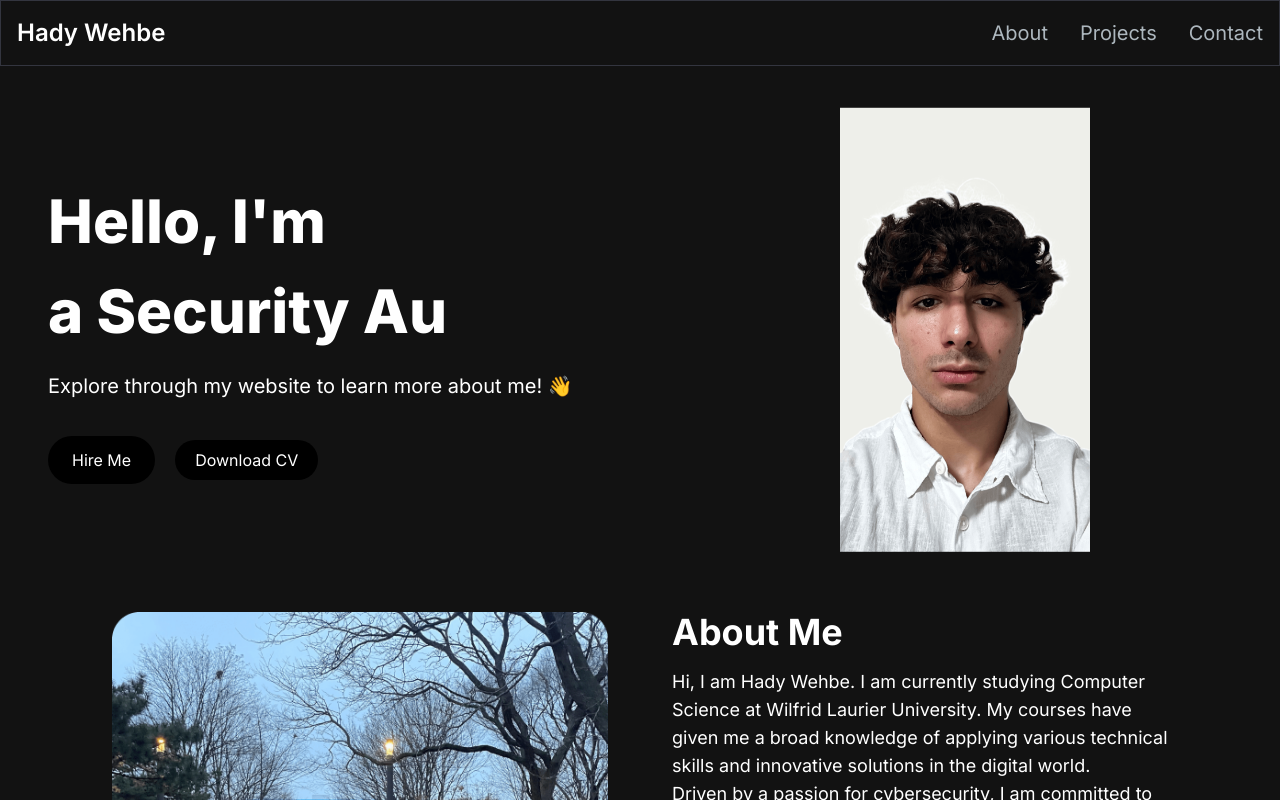
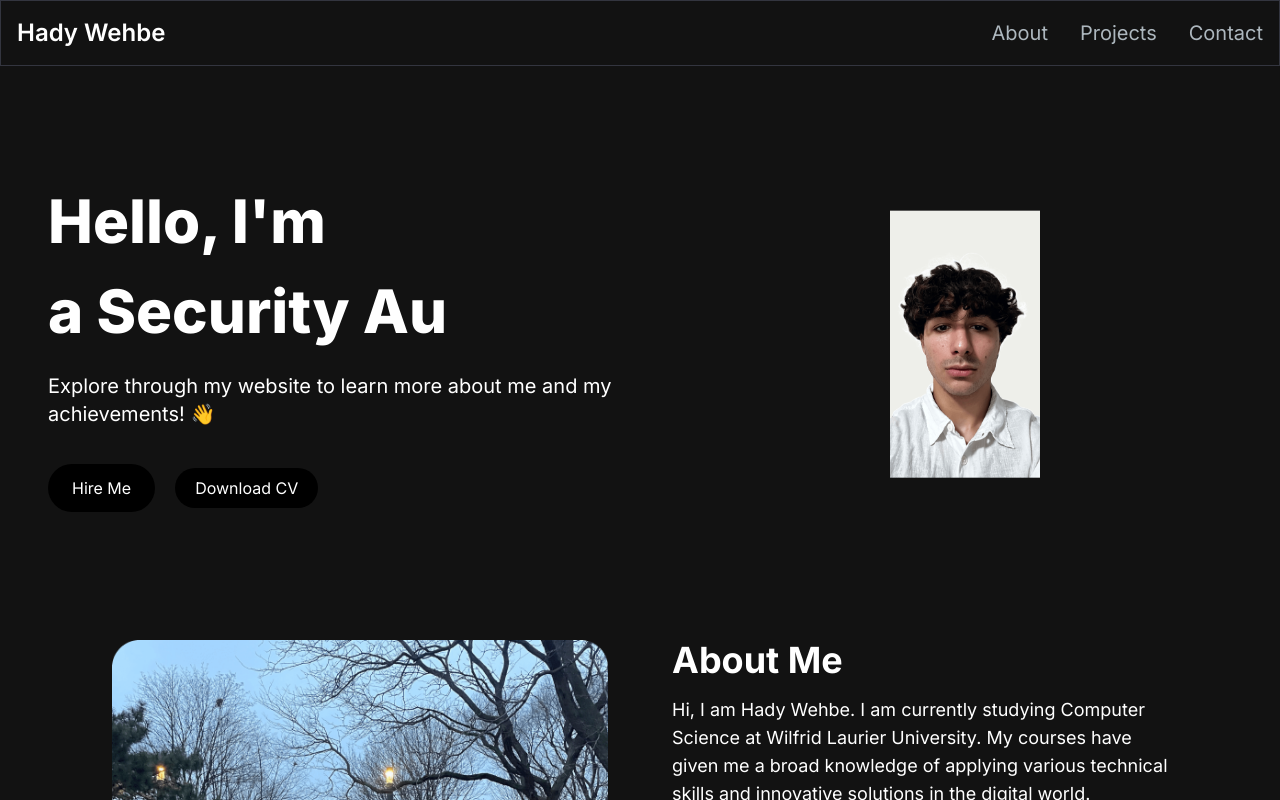
Before and after one commit to champhadh/hadyswebsite, a Next.js app: page / in a window 1280 px wide. Shown: the top 800 px of the page. Built offline with nearby package versions, Linux system fonts and the light colour scheme.

Commit message:
commit message

```diff
--- a/src/app/components/HeroSection.jsx
+++ b/src/app/components/HeroSection.jsx
@@ -37,7 +37,7 @@ const HeroSection = () => {
             />
           </h1>
           <p className="text-white text-base sm:text-lg mb-6 lg:text-xl">
-            Explore through my website to learn more about me! 👋
+            Explore through my website to learn more about me and my achievements! 👋
           </p>
           <div>
             <Link
@@ -67,8 +67,8 @@ const HeroSection = () => {
             <Image
               src="/images/hero-image.png"
               className="absolute transform -translate-x-1/2 -translate-y-1/2 top-1/2 left-1/2"
-              width={250}
-              height={250}
+              width={150}
+              height={150}
             />
           </div>
         </motion.div>
```
